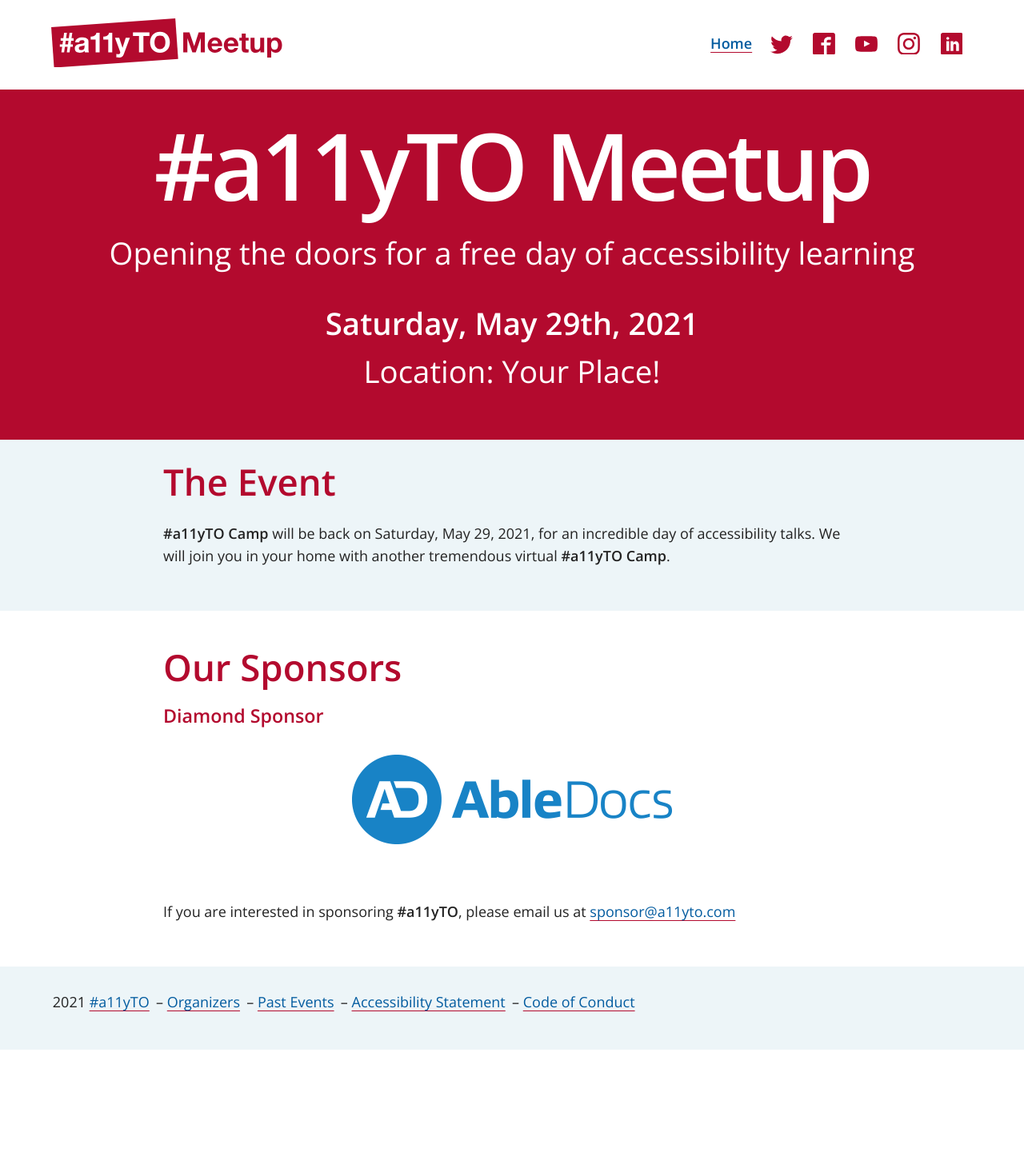
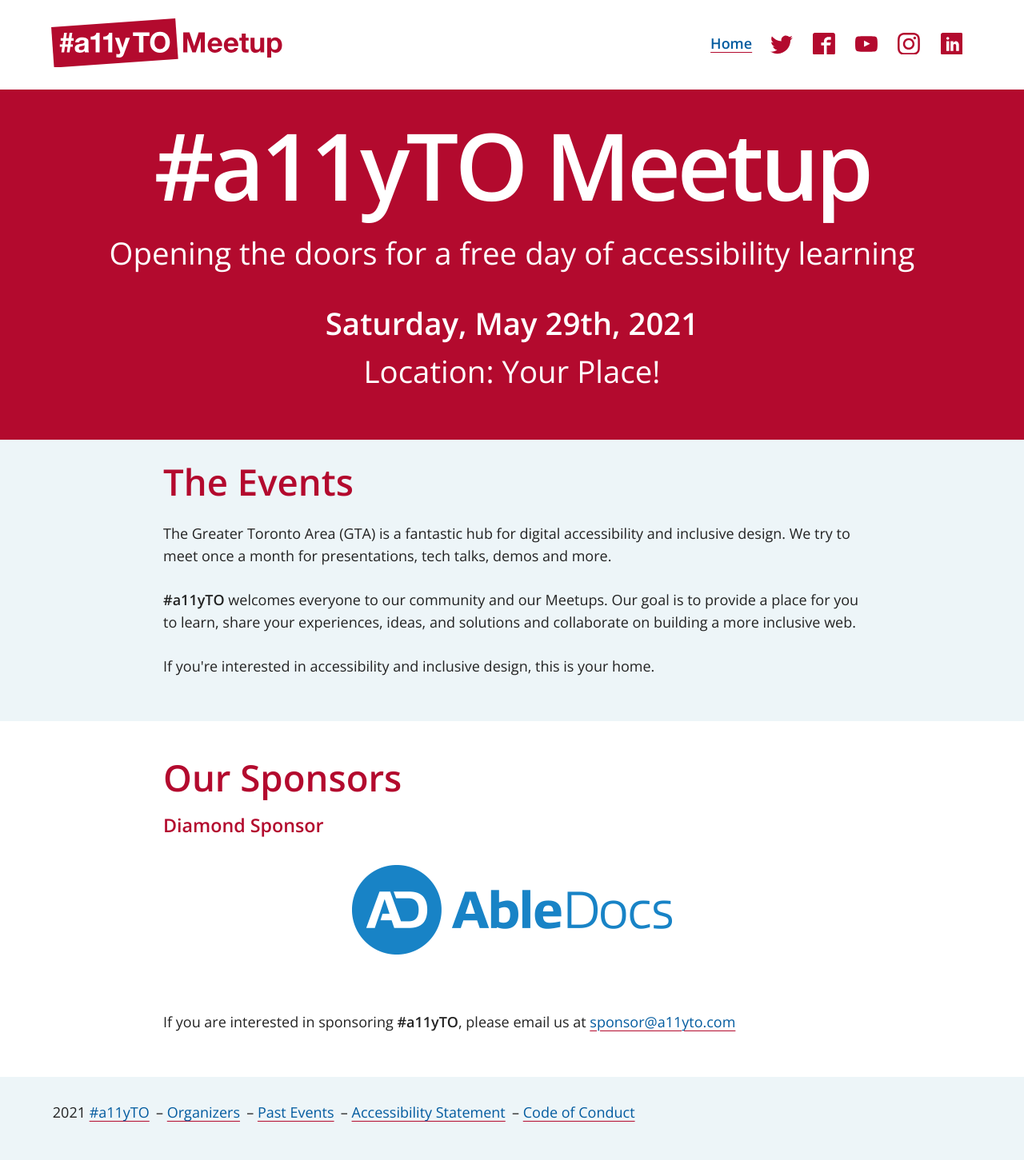
Before and after one commit to a11yTO/static-meetup-site, a Jekyll site: the page built from index.html, in a window 1280 px wide. Shown: the whole page at 80% size. Built offline with Jekyll 4.4.1, drawn with Linux system fonts in a browser that asks for light colours; before the commit the page ends 1313 px from its top, so only the background shows below that.

Commit message:
Update index copy

```diff
--- a/index.html
+++ b/index.html
@@ -3,9 +3,11 @@
 # To modify the layout, see https://jekyllrb.com/docs/themes/#overriding-theme-defaults
 layout: home
 id: home
-description: We will be back on Saturday, May 29, 2021, for an incredible day of virtual accessibility talks.
+description: We try to meet once a month for presentations, tech talks, demos and more.
 ---
 
-<h2>The Event</h2>
+<h2>The Events</h2>
 
-<p><strong>#a11yTO Camp</strong> will be back on Saturday, May 29, 2021, for an incredible day of accessibility talks. We will join you in your home with another tremendous virtual <strong>#a11yTO Camp</strong>.</p>
+<p>The Greater Toronto Area (GTA) is a fantastic hub for digital accessibility and inclusive design. We try to meet once a month for presentations, tech talks, demos and more.</p>
+<p><strong>#a11yTO</strong> welcomes everyone to our community and our Meetups. Our goal is to provide a place for you to learn, share your experiences, ideas, and solutions and collaborate on building a more inclusive web.</p>
+<p>If you're interested in accessibility and inclusive design, this is your home.</p>
```
